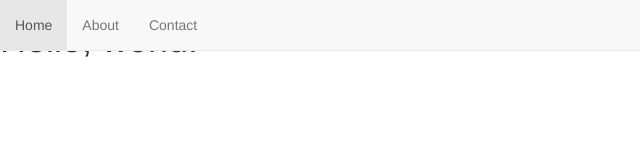
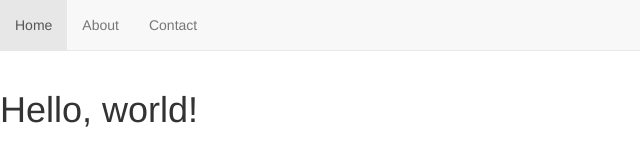
Before and after one commit to thomasjohnston88/crescentcoding.github.io, a plain HTML site: page index.html in a window 1280 px wide. Shown: the whole page, without its empty margins (0-640 px from the left). Drawn offline with nearby package versions, Linux system fonts and the light colour scheme.

Commit message:
stylesheet

```diff
--- /dev/null
+++ b/css/style.css
@@ -0,0 +1,4 @@
+/* Fix to Static Navbar*/
+body {
+    padding-top: 70px;
+}
--- a/index.html
+++ b/index.html
@@ -8,6 +8,7 @@
 
     <!-- Bootstrap -->
     <link href="css/bootstrap.min.css" rel="stylesheet">
+    <link href="css/style.css" rel="stylesheet">
 
     <!-- HTML5 shim and Respond.js for IE8 support of HTML5 elements and media queries -->
     <!-- WARNING: Respond.js doesn't work if you view the page via file:// -->
```
